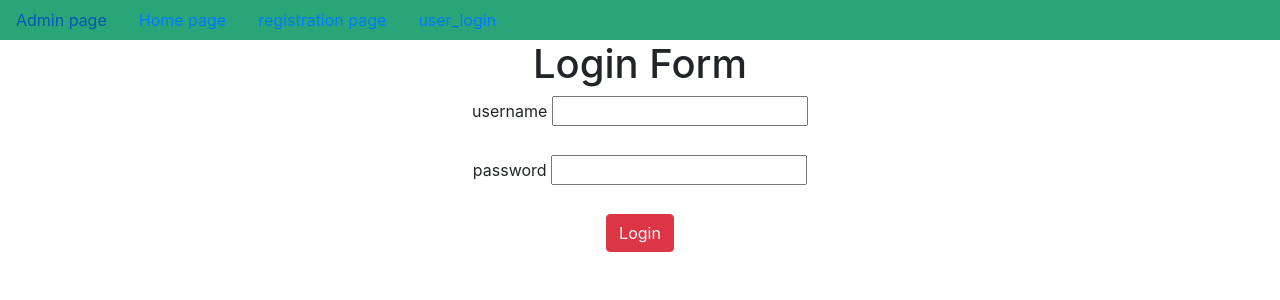
After one commit to vibhuchinni/user_registration_model, a Django app: page /user_login/ in a window 1280 px wide. The commit adds this page. Shown: the top 300 px of the page. Run offline with Django 4.2, Linux system fonts and the light colour scheme.

Commit message:
first commit

```diff
--- a/app/views.py
+++ b/app/views.py
@@ -1,12 +1,22 @@
 from django.shortcuts import render
 from app.forms import *
-from django.http import HttpResponse
+from django.http import HttpResponse,HttpResponseRedirect
+from django.contrib.auth import login,authenticate,logout
+from django.contrib.auth.decorators import login_required
+from django.urls import reverse
 
 
 # Create your views here.
+
 from django.core.mail import send_mail
+
 def home(request):
+    if request.session.get('username'):
+        username=request.session.get('username')
+        d={'username':username}
+        return render(request,'home.html',d)
     return render(request,'home.html')
+
 def registration(request):
     uf=UserForm()
     pf=ProfileForm()
@@ -29,3 +39,25 @@ def registration(request):
             [USO.email],fail_silently=False)
             return HttpResponse('Registration is successfull')
     return render(request,'registration.html',d)
+
+def user_login(request):
+    if request.method=='POST':
+        username=request.POST['username']
+        password=request.POST['password']
+        user=authenticate(username=username,password=password)
+        if user and user.is_active:
+            print(1)
+            login(request,user)
+            request.session['username']=username
+            return HttpResponseRedirect(reverse('home'))
+
+
+
+
+    return render(request,'user_login.html')
+
+
+@login_required
+def user_logout(request):
+    logout(request)
+    return HttpResponseRedirect(reverse('home'))
--- a/project23/urls.py
+++ b/project23/urls.py
@@ -23,6 +23,9 @@ urlpatterns = [
     path('admin/', admin.site.urls),
     path('registration/',registration,name='registration'),
     path('home/',home,name='home'),
+    path('user_login/',user_login,name='user_login'),
+    path('user_logout/',user_logout,name='user_logout'),
+
 
 
 ]+static(settings.MEDIA_URL,document_root=settings.MEDIA_ROOT)
--- a/templates/dummy.html
+++ b/templates/dummy.html
@@ -20,6 +20,11 @@
             <a href="{% url 'admin:index' %}" class="nav-link">Admin page</a>
             <a href="{% url 'home' %}" class="nav-link">Home page</a>
             <a href="{% url 'registration' %}" class="nav-link">registration page</a>
+            {% if user.is_authenticated %}
+                <a href="{% url 'user_logout' %}" class="nav-link">user_logout</a>
+            {% else %}
+              <a href="{% url 'user_login' %}" class="nav-link">user_login</a>
+            {% endif %}
 
 
         </nav>
--- a/templates/registration.html
+++ b/templates/registration.html
@@ -24,7 +24,7 @@
 
             {{uf.as_p}}
             {{pf.as_p}}
-        <input type="submit" value="register">
+        <input type="submit" value="register" class="btn btn_danger">
     </form>
 {% endblock %}
 
--- /dev/null
+++ b/templates/user_login.html
@@ -0,0 +1,23 @@
+{% extends 'dummy.html' %}
+
+
+{% block title %}
+    <title>login Page</title>
+
+{% endblock %}
+
+{% block body_block %}
+    <h1>Login Form</h1>
+    <form method="POST">
+        {% csrf_token %}
+
+        <label for="username">username</label>
+        <input type="text" name="username" id="username"><br><br>
+        <label for="password">password</label>
+        <input type="password" name="password" id="password">
+        <br><br>
+
+        <input type="submit" value="Login" class="btn btn-danger">
+
+    </form>
+{% endblock %}
```
Also changed, not shown: templates/home.html (+6 -1 lines), db.sqlite3, media/profile_pic/WhatsApp_Image_2022-03-20_at_10.09.26_AM_ax0ZjR0.jpeg (added), media/profile_pic/dad_princess.jpeg (added).
